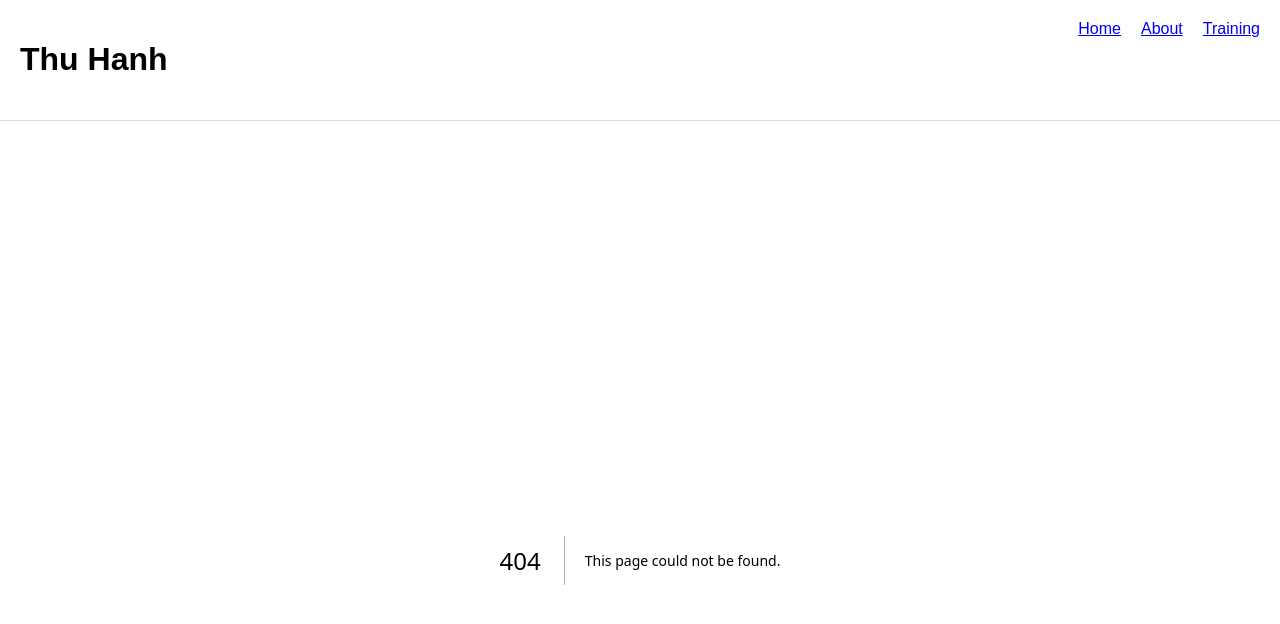
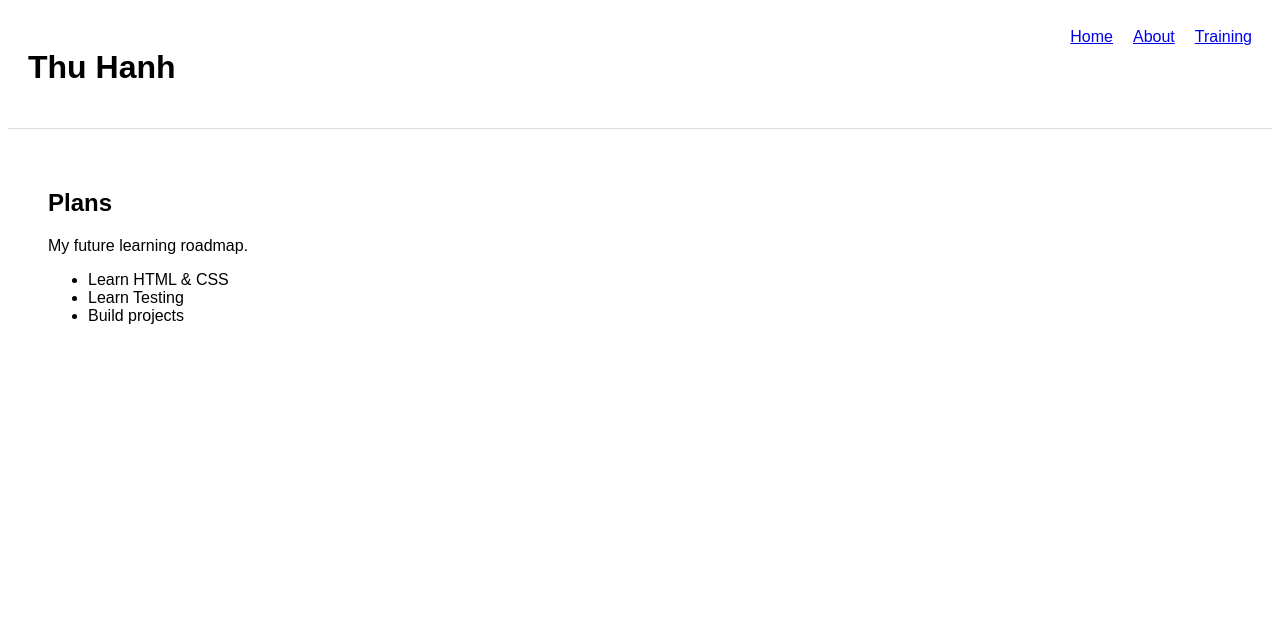
Before and after one commit to Hanhtrannp11/thuhanh-new-challenge, a Next.js app: page /plans in a window 1280 px wide. Before the commit this address had no page. Shown: the top 624 px of the page. Built offline with nearby package versions, Linux system fonts and the light colour scheme.

Commit message:
Create page.tsx

```diff
--- /dev/null
+++ b/app/plans/page.tsx
@@ -0,0 +1,15 @@
+export default function Plans() {
+  return (
+    <div>
+      <h2>Plans</h2>
+
+      <p>My future learning roadmap.</p>
+
+      <ul>
+        <li>Learn HTML & CSS</li>
+        <li>Learn Testing</li>
+        <li>Build projects</li>
+      </ul>
+    </div>
+  );
+}
```
